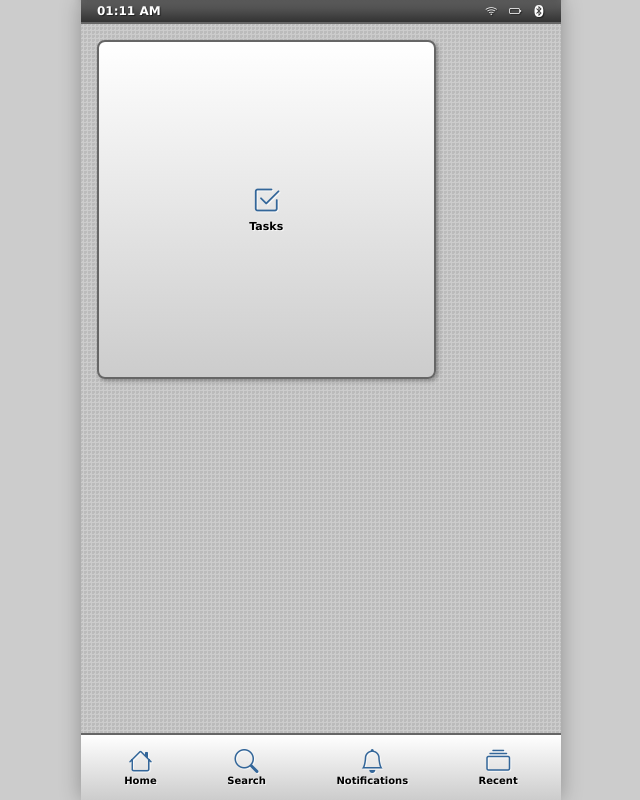
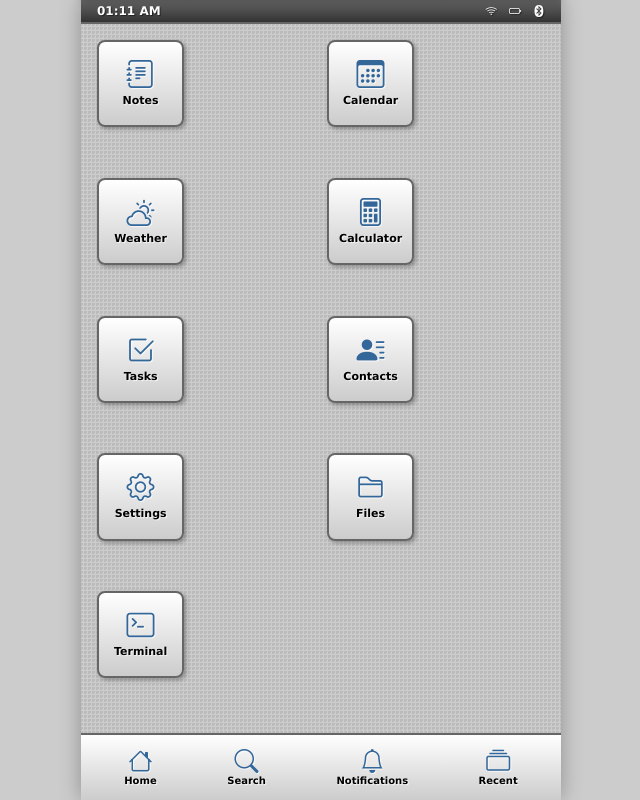
Before and after one commit to developteam2025ideas/developteam2025ideas, a plain HTML site: page notas.html in a window 1280 px wide. Shown: the whole page, without its empty margins (319-959 px from the left). Drawn offline with nearby package versions, Linux system fonts and the light colour scheme.

Commit message:
Add files via upload

```diff
--- a/notas.html
+++ b/notas.html
@@ -52,7 +52,7 @@ body {
 
 .app-grid {
   display: grid;
-  grid-template-columns: repeat(3, 1fr);
+  grid-template-columns: repeat(2, 1fr);
   gap: 12px;
   padding: 16px;
   flex: 1;
@@ -76,6 +76,7 @@ body {
   cursor: pointer;
   transition: all 0.2s;
   box-shadow: 2px 2px 4px rgba(0,0,0,0.3);
+  width:40%;
 }
 
 .app-icon:active {
@@ -547,7 +548,7 @@ input:checked + .toggle-slider:before {
 
 .control-center-grid {
   display: grid;
-  grid-template-columns: repeat(3, 1fr);
+  grid-template-columns: repeat(2, 1fr);
   gap: 8px;
   margin-bottom: 12px;
 }
@@ -976,12 +977,42 @@ input:checked + .toggle-slider:before {
 </div>
 
 <div class="app-grid">
-
-  <div style="width: 50%;" class="app-icon" onclick="openApp(&apos;tasks&apos;)">
+  <div class="app-icon" onclick="openApp(&apos;notes&apos;)">
+    <i class="bi bi-journal-text"></i>
+    <span>Notes</span>
+  </div>
+  <div class="app-icon" onclick="openApp(&apos;calendar&apos;)">
+    <i class="bi bi-calendar3"></i>
+    <span>Calendar</span>
+  </div>
+  <div class="app-icon" onclick="openApp(&apos;weather&apos;)">
+    <i class="bi bi-cloud-sun"></i>
+    <span>Weather</span>
+  </div>
+  <div class="app-icon" onclick="openApp(&apos;calculator&apos;)">
+    <i class="bi bi-calculator"></i>
+    <span>Calculator</span>
+  </div>
+  <div class="app-icon" onclick="openApp(&apos;tasks&apos;)">
     <i class="bi bi-check2-square"></i>
     <span>Tasks</span>
   </div>
-
+  <div class="app-icon" onclick="openApp(&apos;contacts&apos;)">
+    <i class="bi bi-person-lines-fill"></i>
+    <span>Contacts</span>
+  </div>
+  <div class="app-icon" onclick="openApp(&apos;settings&apos;)">
+    <i class="bi bi-gear"></i>
+    <span>Settings</span>
+  </div>
+  <div class="app-icon" onclick="openApp(&apos;files&apos;)">
+    <i class="bi bi-folder2"></i>
+    <span>Files</span>
+  </div>
+  <div class="app-icon" onclick="openApp(&apos;terminal&apos;)">
+    <i class="bi bi-terminal"></i>
+    <span>Terminal</span>
+  </div>
 </div>
 
 <div id="notes" class="app-window">
```
